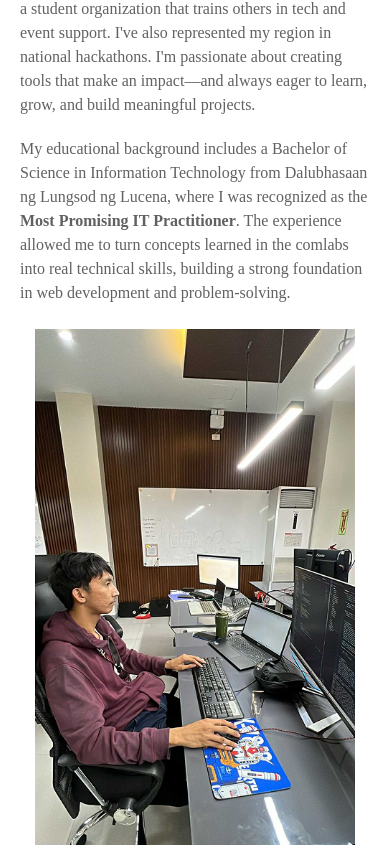
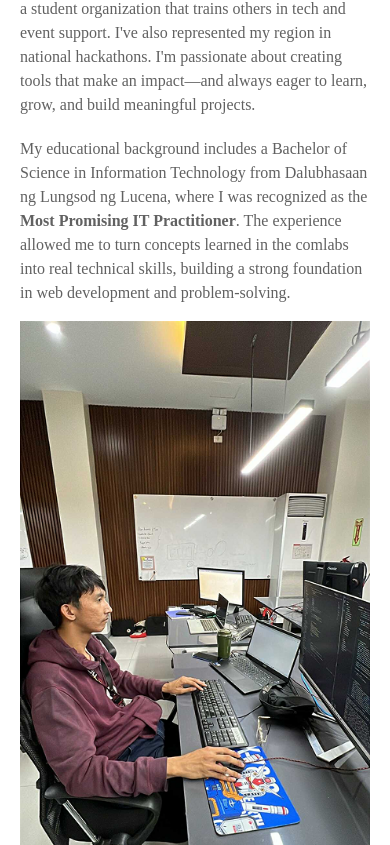
Before and after one commit to gemrey13/gemrey13.github.io, a React (Vite) app: page / in a window 390 px wide. Shown: the part 1059-1904 px from the top of the page. Built offline with nearby package versions, Linux system fonts and the light colour scheme; a web font is replaced by a local one.

Commit message:
Refactor AboutMeSection layout for improved responsiveness and consistency

```diff
--- a/src/components/sections/AboutMeSection.tsx
+++ b/src/components/sections/AboutMeSection.tsx
@@ -3,18 +3,20 @@ import CodingPic from "../../assets/photos/Gem Coding.png";
 
 const AboutMeSection = () => {
   return (
-    <section className="mt-14 h-auto mx-5 md:mx-16">
+    <section className="mx-5 mt-14 h-auto md:mx-14 md:mt-32 lg:mx-36">
       <Title
         header="About Me"
         linkTitle="Get to know me more"
         internalLink="asdas"
       />
-      <div className="font-droid text-secondary my-6 flex flex-col-reverse md:mx-4 md:my-10 md:flex-row justify-center items-center md:space-x-24">
+      <div className="font-droid text-secondary my-6 flex flex-col-reverse items-center justify-center md:my-16 md:flex-row md:space-x-24">
+        <div className="md:h-1/2">
           <img
             src={CodingPic}
             alt="Gem Coding in a desktop environment"
-            className="h-auto w-80"
+            className="h-auto w-full"
           />
+        </div>
         <article className="flex flex-col space-y-5 md:w-[40%] md:text-lg/8">
           <p>
             I'm a <span className="font-bold">full-stack web developer</span>,
@@ -34,7 +36,7 @@ const AboutMeSection = () => {
             to learn, grow, and build meaningful projects.
           </p>
 
-          <p className="mb-6">
+          <p className="pb-4 md:pb-0">
             My educational background includes a Bachelor of Science in
             Information Technology from Dalubhasaan ng Lungsod ng Lucena, where
             I was recognized as the{" "}
```
